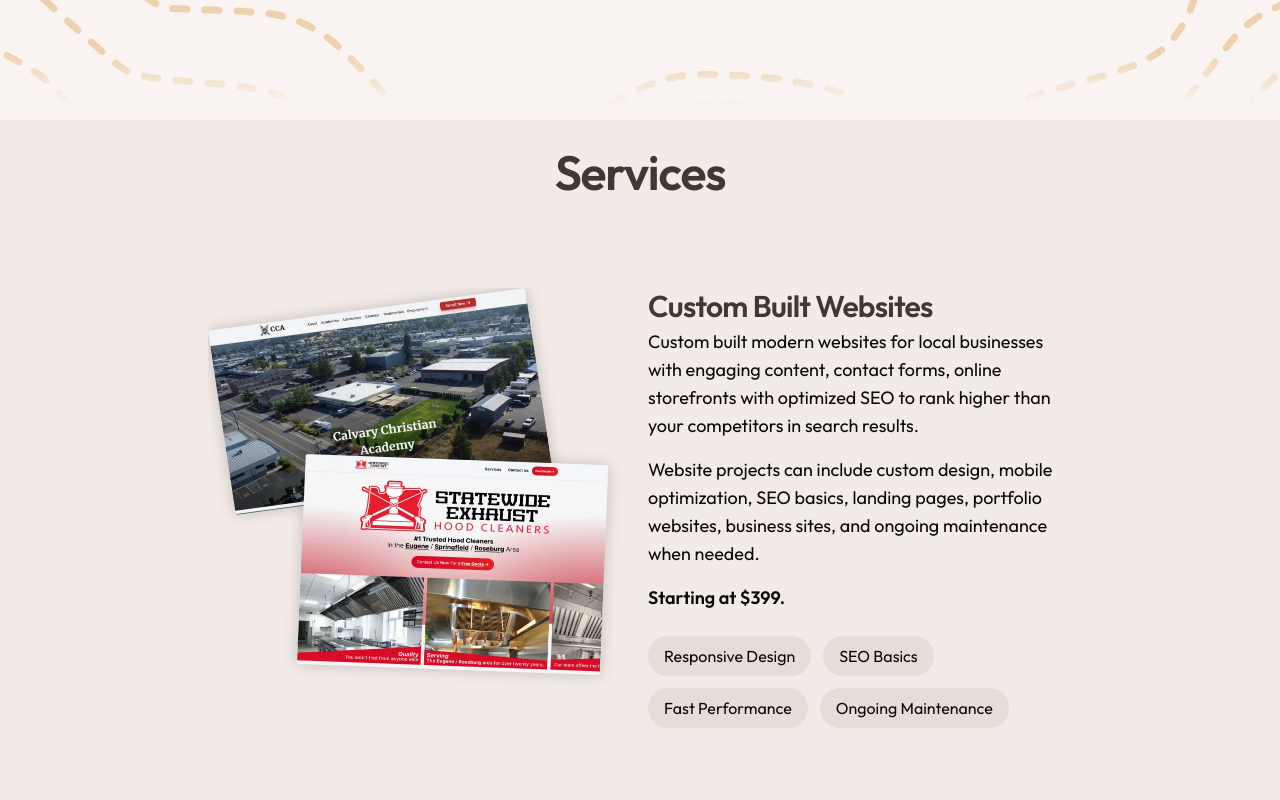
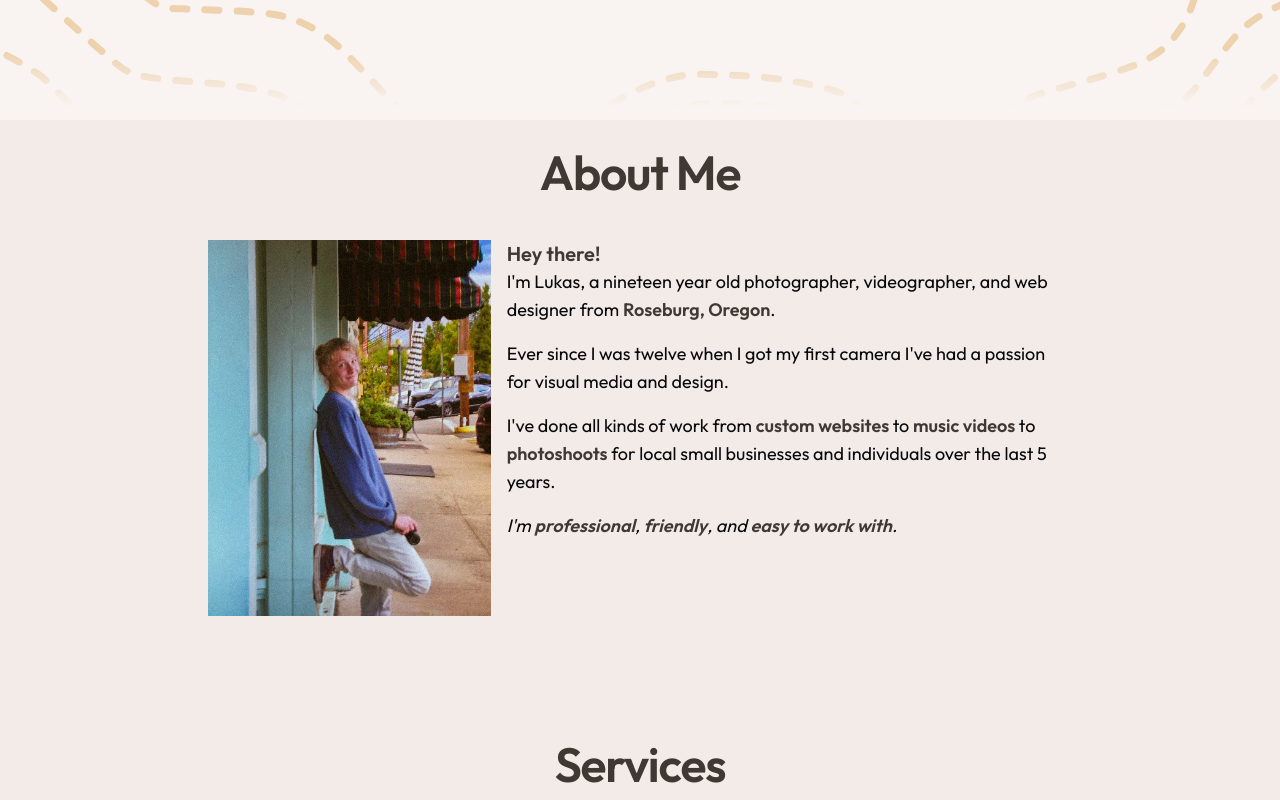
Before and after one commit to Lukas1h/lukashahnart, a Next.js app: page / in a window 1280 px wide. Shown: the part 640-1440 px from the top of the page. Built offline with nearby package versions, Linux system fonts and the light colour scheme.

Commit message:
About me

```diff
--- a/app/page.tsx
+++ b/app/page.tsx
@@ -15,12 +15,14 @@ export default function Home() {
 
             <p className=" font-extrabold font-crete-round tracking-tighter text-[2.5rem] leading-2 md:text-[4.5rem] md:leading-4 mb-6 text-[#D18601]">lukashahn.art</p>
             <h2 className="font-semibold  text-[1.2rem] leading-5 md:text-[2.3rem] md:leading-10  text-[#403933] font-outfit tracking-tight ">
-              Websites and media creation for local businesses in <span className="text-[#D18601]">Roseburg</span> and <span className="text-[#D18601]">Eugene</span> area.
+              Custom websites, photo, and video for local businesses in the <span className="text-[#D18601]">Roseburg</span> and <span className="text-[#D18601]">Eugene</span> area.
             </h2>
+
 
 
           </div>
           <div className="flex mt-2 md:mt-4 justify-center gap-[2px] md:gap-2 text-md  md:text-2xl font-outfit">
+
             <p>Websites</p>
             <p >•</p>
             <p>Video</p>
@@ -45,6 +47,44 @@ export default function Home() {
         </div>
       </main>
 
+      <div className="bg-[#F2EBE8] w-full">
+        <div className="max-w-4xl h-full mx-auto p-4 mb-20">
+          <div className="-mt-40 mb-40 h-0" id="services"></div>
+          <h2 className="font-semibold text-[2.2rem] md:text-[3rem] text-[#403933] font-outfit tracking-tight  text-center md:mb-8">About Me</h2>
+          <div className="flex gap-4 flex-col md:flex-row">
+            <img src={"/me.webp"} className="flex-1 md:w-[30%]" alt="Example of custom websites." ></img>
+            <div className="flex-2">
+              <h4 className="text-xl font-outfit font-semibold text-[#403933]">
+                Hey there!
+              </h4>
+              <p className="text-lg font-outfit">
+                I'm Lukas, a nineteen year old photographer, videographer, and web designer from <span className="text-[#403933] font-semibold">Roseburg, Oregon</span>.
+              </p>
+
+              <p className="text-lg font-outfit mt-4">
+                Ever since I was twelve when I got my first camera I've had a passion for visual media and design.
+              </p>
+
+              <p className="text-lg font-outfit mt-4">
+                I've done all kinds of work from <span className="text-[#403933] font-semibold">custom websites </span>
+                to <span className="text-[#403933] font-semibold">music videos </span>
+                to <span className="text-[#403933] font-semibold">photoshoots </span>
+                for local small businesses and individuals over the last 5 years.
+              </p>
+
+              <p className="text-lg font-outfit mt-4 italic">
+                I'm <span className="text-[#403933] font-semibold">professional</span>, <span className="text-[#403933] font-semibold">friendly</span>, and <span className="text-[#403933] font-semibold">easy to work with</span>.
+              </p>
+
+
+              {/* <h4 className="text-xl font-outfit font-semibold text-[#403933]">
+                Local, friendly, and easy to work with.
+              </h4> */}
+            </div>
+          </div>
+        </div>
+      </div>
+
       {/* Services */}
       <div className="bg-[#F2EBE8] w-full">
         <div className="max-w-4xl h-full mx-auto p-4">
@@ -53,7 +93,7 @@ export default function Home() {
 
 
           {/* Custom Built Websites */}
-          <div className="flex gap-4 mt-20 flex-col md:flex-row">
+          <div className="flex gap-4 flex-col md:flex-row">
             <img src={"/media/custom-websites.webp"} className="flex-1  h-100 " alt="Example of custom websites." ></img>
 
 
@@ -388,12 +428,12 @@ export default function Home() {
             <div className="-mt-40 mb-40 h-0" id="testimonials"></div>
             <h2 className="font-semibold  text-[#403933] font-outfit tracking-tight  text-center  text-[2.4rem] leading-12 md:leading-18 md:text-[4rem] ">Testimonials</h2>
             <h3 className="font-medium  text-[#403933] font-outfit tracking-tight text-[1.4rem] leading-6 md:leading-10 md:text-[2.3rem] text-center">
-              Read what others have to say about our work.
+              Read what others have to say about my work.
             </h3>
           </div>
 
           <div className="flex flex-col items-center">
-            <p className="max-w-2xl text-center font-outfit text-xl leading-6 md:text-3xl md:leading-8 italic">
+            <p className="max-w-2xl text-center font-outfit text-xl leading-6  md:text-2xl md:leading-7 italic">
               &ldquo;Lukas designed our school website and the process was wonderful.
               He listened carefully to our needs,creatively suggested solutions,
               and quickly provided exactly what we needed. If you need a website, blog,
@@ -404,7 +444,19 @@ export default function Home() {
 
 
           <div className="flex flex-col items-center  pt-20">
-            <p className="max-w-2xl text-center font-outfit text-xl leading-6 md:text-3xl md:leading-8 italic">
+            <p className="max-w-2xl text-center font-outfit text-xl leading-6 md:text-2xl md:leading-7 italic">
+              &ldquo;I highly recommend Lukas and his services. He is professional, creative, and truly passionate about what he does.
+              With clear communication, attention to detail, and dedication, he made the entire experience smooth and enjoyable.
+              He was bold with suggestions and humble to hear vision. He went above and beyond to meet my business needs,
+              and the final results exceeded expectations.
+              He continues to be supportive with services he offers for our business on going.&rdquo;
+            </p>
+            <p className="font-outfit text-[#403933] text-[1.2rem] mt-4 text-center leading-4">—<span className="font-semibold text-xl">Amber Hahn</span><br />Owner of Golden Morning Flower Farm in Roseburg.</p>
+          </div>
+
+
+          <div className="flex flex-col items-center  pt-20">
+            <p className="max-w-2xl text-center font-outfit text-xl leading-6  md:text-2xl md:leading-7 italic">
               &ldquo;Lukas has done an excellent job for me every time I needed video content
               for my social media and branding for my music project. He is always a good
               hang, collaborative, creative, and gets high quality content done in a timely
```
Also changed, not shown: public/me.webp (added).
